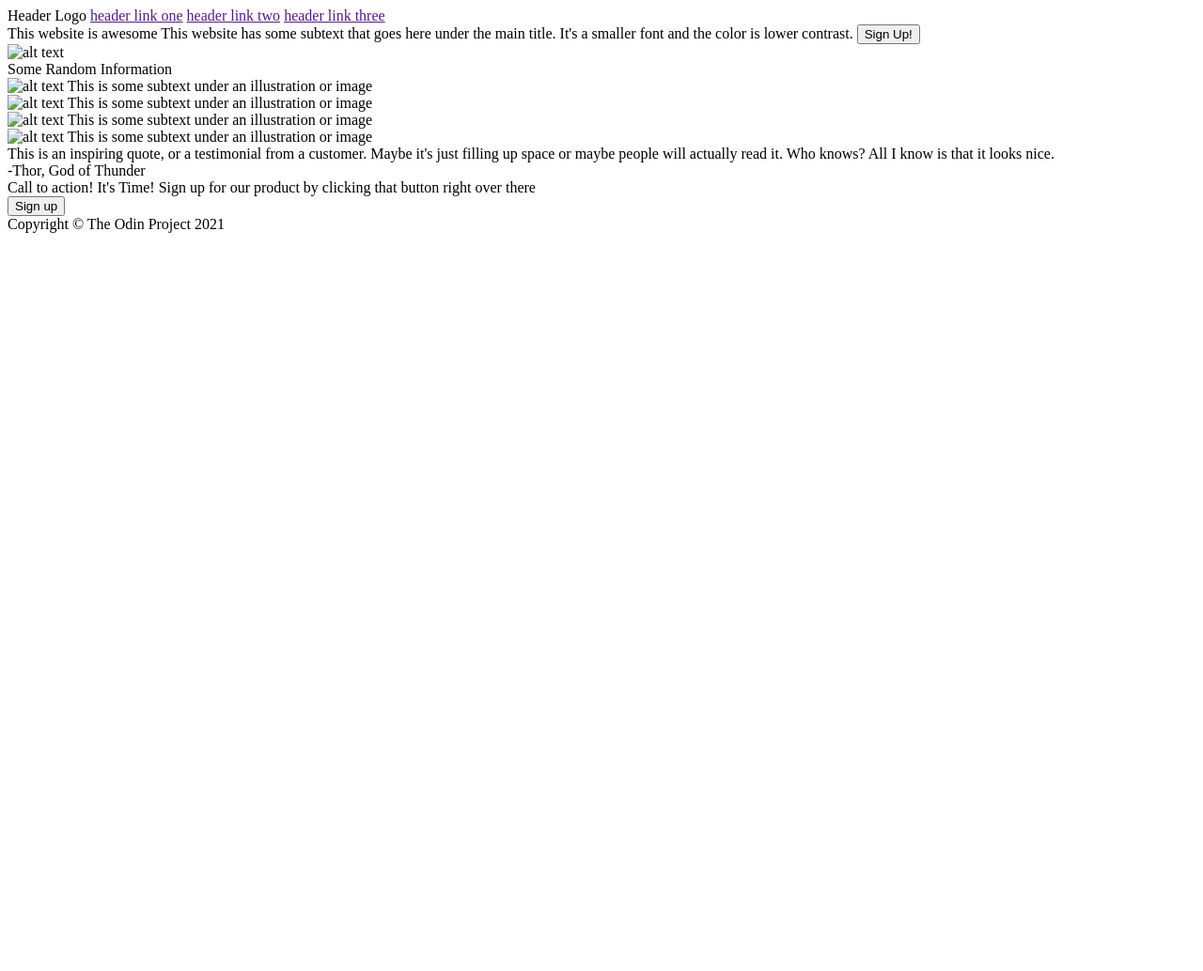
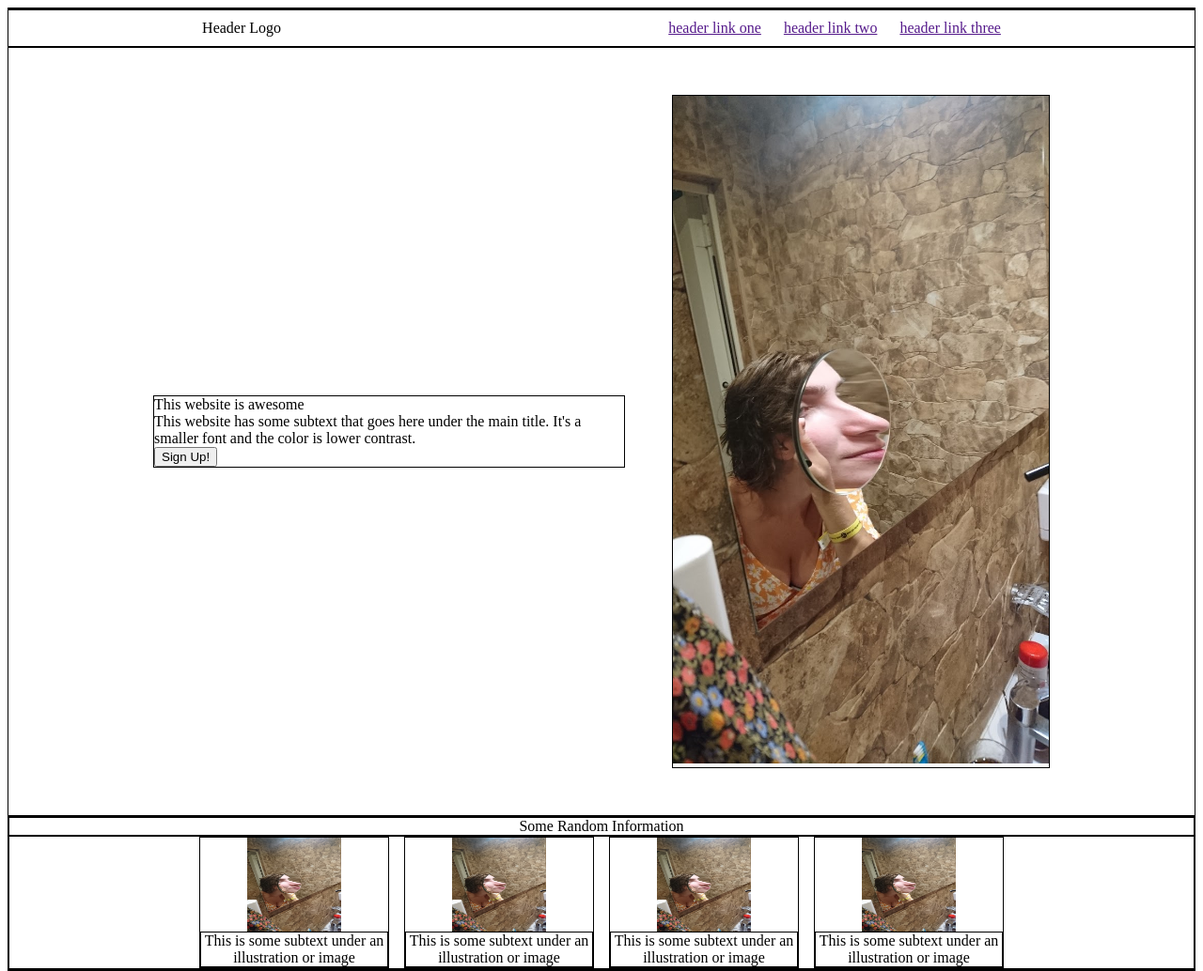
Before and after one commit to Bchow2001/first, a plain HTML site: page index.html in a window 1280 px wide. Shown: the top 1034 px of the page at 94% size. Before the commit the page ends 800 px from the top, so only its background shows below. Drawn offline with Linux system fonts and the light colour scheme.

Commit message:
Set out flexbox positions

```diff
--- a/index.html
+++ b/index.html
@@ -4,9 +4,12 @@
     <meta charset="UTF-8">
     <meta http-equiv="X-UA-Compatible" content="IE=edge">
     <meta name="viewport" content="width=device-width, initial-scale=1.0">
+    <link rel="stylesheet" href="styles.css">
     <title>Bryan's First Website</title>
 </head>
 <body>
+
+    <div class="bg"></div>
 
     <div class="header">
         <span class="logo">
@@ -23,6 +26,8 @@
                 <a href=""">header link three</a>
             </span>
         </span>
+    </div>
+
     <div class="desc">
         <div class="desctext">
             <span class="text1">
@@ -38,8 +43,7 @@
             </a>
         </div>
         <div class="img">
-                <img src="" alt="alt text" width="100%" height="100%">
-            </div>
+            <img src="./img/Daphne.JPG" alt="alt text" width="100%" height="auto">
         </div>
     </div>
 
@@ -49,20 +53,20 @@
         </div>
         <div class="cards">
             <div class="card">
-                <img src="" alt="alt text" width="100%" height="100%">
-                This is some subtext under an illustration or image
+                <img src="./img/Daphne.JPG" alt="alt text" width="100px" height="100px">
+                <div class="cardtext">This is some subtext under an illustration or image</div>
             </div>
             <div class="card">
-                <img src="" alt="alt text" width="100%" height="100%">
-                This is some subtext under an illustration or image
+                <img src="./img/Daphne.JPG" alt="alt text" width="100px" height="100px">
+                <div class="cardtext">This is some subtext under an illustration or image</div>
             </div>
             <div class="card">
-                <img src="" alt="alt text" width="100%" height="100%">
-                This is some subtext under an illustration or image
+                <img src="./img/Daphne.JPG" alt="alt text" width="100px" height="100px">
+                <div class="cardtext">This is some subtext under an illustration or image</div>
             </div>
             <div class="card">
-                <img src="" alt="alt text" width="100%" height="100%">
-                This is some subtext under an illustration or image
+                <img src="./img/Daphne.JPG" alt="alt text" width="100px" height="100px">
+                <div class="cardtext">This is some subtext under an illustration or image</div>
             </div>
         </div>
     </div>
@@ -79,8 +83,8 @@
     <div class="banner">
         <div class="bannercont">
             <div class="bannertext">
-                <span>Call to action! It's Time!</span>
-                <span>Sign up for our product by clicking that button right over there</span>
+                <div>Call to action! It's Time!</div>
+                <div>Sign up for our product by clicking that button right over there</div>
             </div>
             <a href="">
                 <button>
--- a/styles.css
+++ b/styles.css
@@ -0,0 +1,102 @@
+body {
+    display: flex;
+    flex-direction: column;
+    background-image: url("");
+    height: 100%;
+    background-position: center;
+    background-repeat: no-repeat;
+    background-size: cover;
+    background-attachment: fixed;
+}
+
+body, html {
+    height: 100%;
+}
+
+div {
+    border: 1px solid #000000;
+}
+
+
+
+.header {
+    display: flex;
+    justify-content: space-around;
+    align-items: center;
+    padding-top: 10px;
+    padding-bottom: 10px;
+}
+
+.headerlinks {
+    display: flex;
+    gap: 24px;
+}
+
+.desc {
+    display: flex;
+    justify-content: center;
+    align-items: center;
+    gap: 50px;
+    padding: 50px 0;
+}
+
+.desctext {
+    display: flex;
+    flex-direction: column;
+    width: 500px;
+}
+
+.img {
+    max-width: 400px;
+}
+.main {
+    display: flex;
+    flex-direction: column;
+    justify-content: space-around;
+    text-align: center;
+}
+
+.cards {
+    display: flex;
+    flex-wrap: wrap;
+    justify-content: center;
+    align-items: center;
+    gap: 16px;
+}
+
+.card {
+    display: flex;
+    flex-direction: column;
+    align-items: center;
+    flex: 1 1 0;
+    max-width: 200px;
+}
+
+.quote {
+    display: flex;
+    flex-direction: column;
+    padding: 10px 100px;
+    align-items: center;
+}
+
+.quotetext {
+    align-self: center;
+    max-width: 500px;
+}
+
+.quoteauth {
+    align-self: flex-end;
+}
+
+.bannercont {
+    display: flex;
+    align-items: center;
+    justify-content: center;
+    padding: 50px;
+    margin: 30px;
+    gap: 16px;
+}
+
+.footer {
+    text-align: center;
+}
```
Also changed, not shown: img/Daphne.JPG (added). Lines whose indentation alone changed are shown as unchanged.
